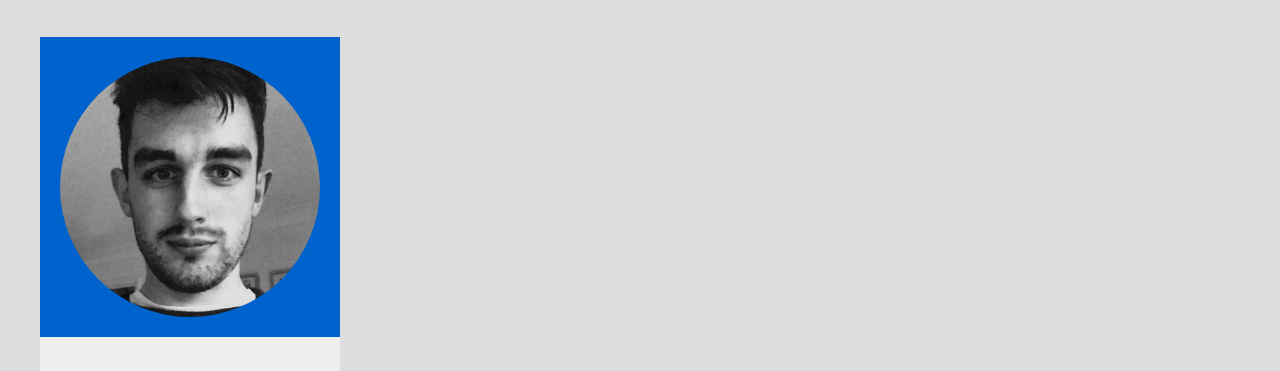
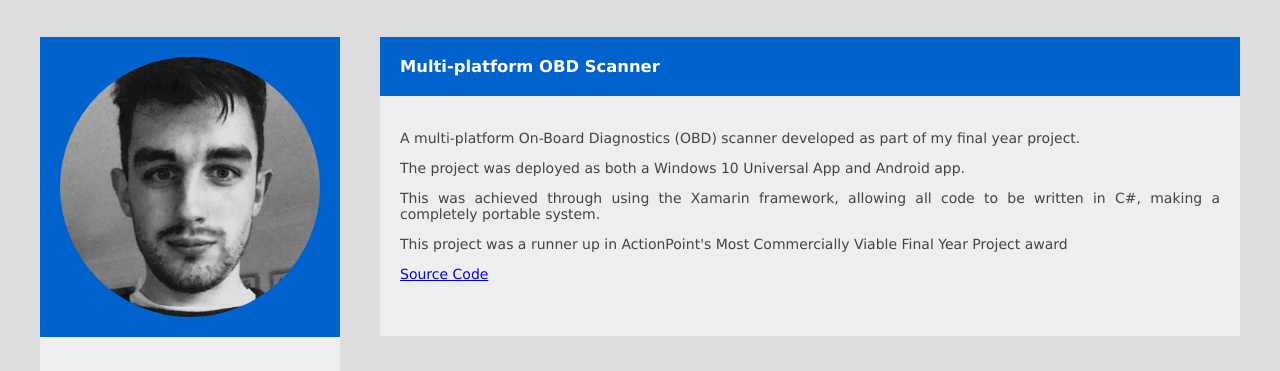
Before and after one commit to JamesPreston1993/JamesPreston1993.github.io, a plain HTML site: page index.html in a window 1280 px wide. Shown: the part 63-434 px from the top of the page. Drawn offline with Linux system fonts and the light colour scheme.

Commit message:
Add section for FYP

```diff
--- a/index.html
+++ b/index.html
@@ -30,6 +30,20 @@
     </div>
   </aside>
   <div class="app-container">
+      <section class="blogs-container">
+          <article class="blog">
+              <header>
+                  <h1>Multi-platform OBD Scanner</h1>
+              </header>
+              <div class="blog-content">
+                  <p>A multi-platform On-Board Diagnostics (OBD) scanner developed as part of my final year project.</p>
+                  <p>The project was deployed as both a Windows 10 Universal App and Android app.</p>
+                  <p>This was achieved through using the Xamarin framework, allowing all code to be written in C#, making a completely portable system.</p>
+                  <p>This project was a runner up in ActionPoint&#39;s Most Commercially Viable Final Year Project award</p>
+                  <p><a href="https://github.com/JamesPreston1993/FYP_OBDII_Scanner">Source Code</a></p>
+              </div>
+          </article>
+      </section>
   </div>
 </body>
 
--- a/stylesheets/blogs.css
+++ b/stylesheets/blogs.css
@@ -44,7 +44,7 @@ article.blog footer a:visited {
 }
 
 .blogs-container .blog-content {
-    height: 300px;
+    height: 200px;
     max-height: 300px;
     overflow: hidden;
 }
```
